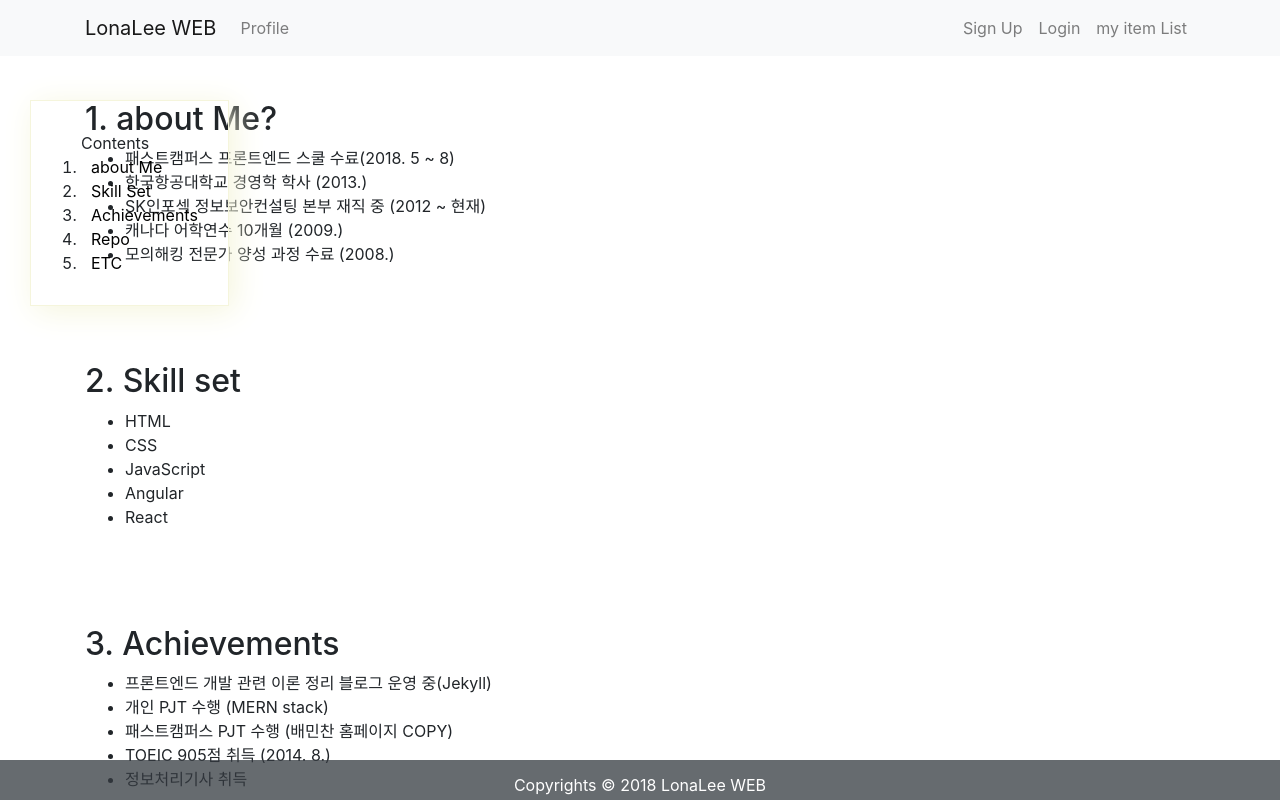
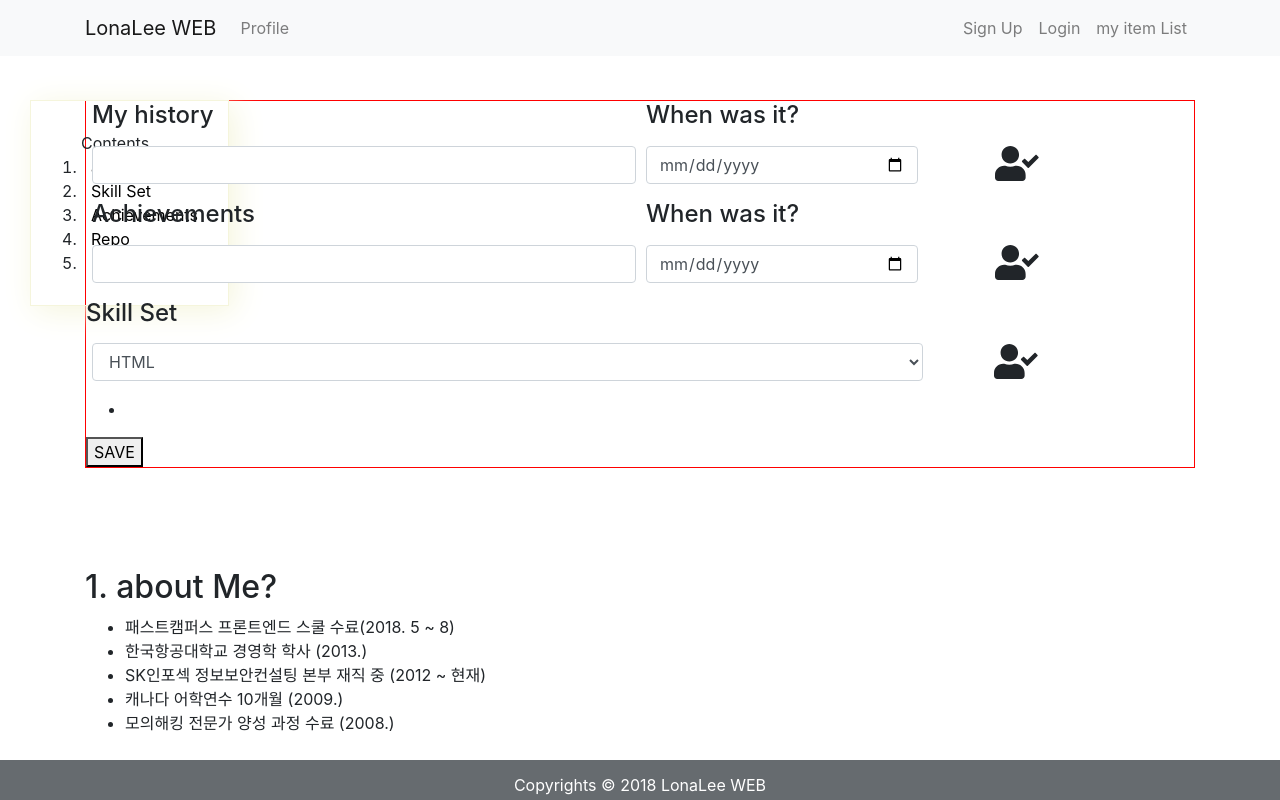
Before and after one commit to lonalee/react-express-lonalee-web, a React (Create React App) app in the folder client/: page /Profile in a window 1280 px wide. Shown: the top 800 px of the page. Built offline with nearby package versions, Linux system fonts and the light colour scheme.

Commit message:
working on myProfile

```diff
--- a/client/src/App.css
+++ b/client/src/App.css
@@ -188,3 +188,30 @@ section h2 {
 .btn-list {
   position: absolute;
 }
+
+/****************** My Profile *****************/
+
+.date-input {
+  width: 50%;
+}
+
+.form-skill-set {
+  max-width: 920px;
+}
+
+.form-container {
+  border: 1px solid red;
+}
+
+.form-group {
+  position: relative;
+}
+
+.click-icon {
+  width: 50px;
+  height: 50px;
+  position: absolute;
+  right: 150px;
+  top: 45px;
+  cursor: pointer;
+}
--- /dev/null
+++ b/client/src/components/common/spinner.js
@@ -0,0 +1,18 @@
+import React from "react";
+import spinnerImg from "./spinner.gif";
+
+export default () => {
+  return (
+    <div>
+      <img
+        src={spinnerImg}
+        alt=""
+        style={{
+          width: "100px",
+          margin: "auto",
+          display: "block"
+        }}
+      />
+    </div>
+  );
+};
--- a/client/src/components/dashboard/Dashboard.js
+++ b/client/src/components/dashboard/Dashboard.js
@@ -2,6 +2,7 @@ import React, { Component } from "react";
 import PropTypes from "prop-types";
 import { connect } from "react-redux";
 import { getCurrentProfile } from "../../action/profileActions";
+import Spinner from "../common/spinner";
 
 class Dashboard extends Component {
   componentDidMount() {
@@ -9,22 +10,51 @@ class Dashboard extends Component {
     this.props.getCurrentProfile();
   }
   render() {
+    const { user } = this.props.auth;
+    const { profile, loading } = this.props.profile;
+
+    let dashboardContent;
+
+    if (loading || profile === null) {
+      dashboardContent = <Spinner />;
+    } else {
+      if (Object.values(profile) > 0)
+        dashboardContent = <h4>Hello {user.name}</h4>;
+    }
+
     return (
-      <div>
-        <h1
-          style={{
-            marginTop: "100px"
-          }}
-        >
-          Dashboard
-        </h1>
+      <div
+        className="dashboard"
+        style={{
+          marginTop: "100px"
+        }}
+      >
+        <div className="container">
+          <div className="row">
+            <div className="col-md-12">
+              <h1 className="display-4">Dashboard</h1>
+              {dashboardContent}
+            </div>
+          </div>
+        </div>
       </div>
     );
   }
 }
 
+Dashboard.PropTypes = {
+  getCurrentProfile: PropTypes.func.isRequired,
+  auth: PropTypes.object.isRequired,
+  profile: PropTypes.object.isRequired
+};
+
+const mapStatetoProps = state => ({
+  auth: state.auth,
+  profile: state.profile
+});
+
 export default connect(
-  null,
+  mapStatetoProps,
   { getCurrentProfile }
 )(Dashboard);
 
--- a/client/src/components/profile/Profile.js
+++ b/client/src/components/profile/Profile.js
@@ -3,7 +3,63 @@ import Navbar from "../layout/Navbar";
 import Footer from "../layout/Footer";
 
 class Profile extends Component {
+  constructor() {
+    super();
+    this.state = {
+      selectSkills: [
+        "HTML",
+        "CSS",
+        "JavaScript",
+        "Angular",
+        "React",
+        "Vue",
+        "Express",
+        "MongoDB",
+        "Mongoose"
+      ],
+      selected: [],
+      myHistory: [
+        {
+          history: "",
+          date: ""
+        }
+      ],
+      achievements: [],
+      userInput: "",
+      userDate: ""
+    };
+  }
+
+  selectMySkill = e => {
+    console.dir(e.target);
+    console.log(e.target.value);
+  };
+
+  onChange(e) {
+    this.setState({
+      userInput: e.target.value
+    });
+  }
+  onClick(e) {
+    this.setState({
+      myHistory: [
+        { history: this.state.userInput, date: this.state.userDate },
+        ...this.state.myHistory
+      ],
+      userInput: "",
+      userDate: ""
+    });
+  }
+
+  changeDate(e) {
+    console.log(e.target.value);
+    this.setState({
+      userDate: e.target.value
+    });
+  }
+
   render() {
+    const selectSkills = this.state.selectSkills;
     return (
       <div>
         <Navbar />
@@ -37,6 +93,125 @@ class Profile extends Component {
             </li>
           </ul>
         </aside>
+        <div className="form-container" style={{ marginTop: "100px" }}>
+          <form onSubmit={this.onSubmit}>
+            <div
+              className="form-group form-row"
+              style={{ width: "100%", marginLeft: "1px" }}
+            >
+              <div className="col">
+                <label htmlFor="historyInput" className="history">
+                  <h4>My history</h4>
+                </label>
+                <input
+                  id="historyInput"
+                  name="historyInput"
+                  type="text"
+                  className="history-input form-control"
+                  onChange={this.onChange.bind(this)}
+                  value={this.state.userInput}
+                />
+                {this.state.myHistory.map(history => (
+                  <div key={history.history}>
+                    {history.date && history.history}
+                  </div>
+                ))}
+              </div>
+              <div className="col">
+                <label htmlFor="date" className="date">
+                  <h4>When was it?</h4>
+                </label>
+                <input
+                  id="date"
+                  type="date"
+                  className="date-input form-control"
+                  onChange={this.changeDate.bind(this)}
+                  value={this.state.userDate}
+                />
+                {this.state.myHistory.map(history => (
+                  <div key={history.history}>
+                    {history.date && history.date}
+                  </div>
+                ))}
+              </div>
+              <div className="click-icon" onClick={this.onClick.bind(this)}>
+                <i
+                  className="fas fa-user-check"
+                  style={{
+                    fontSize: "35px"
+                  }}
+                />
+              </div>
+            </div>
+            <div
+              className="form-group form-row"
+              style={{ width: "100%", marginLeft: "1px" }}
+            >
+              <div className="col">
+                <label htmlFor="">
+                  <h4>Achievements</h4>
+                </label>
+                <input
+                  type="text"
+                  className="form-control"
+                  onChange={this.onChange.bind(this)}
+                />
+              </div>
+              <div className="col">
+                <label htmlFor="">
+                  <h4>When was it?</h4>
+                </label>
+                <input
+                  className="form-control date-input"
+                  type="date"
+                  onChange={this.onChange.bind(this)}
+                />
+              </div>
+
+              <div className="click-icon" onClick={this.onClick.bind(this)}>
+                <i
+                  className="fas fa-user-check"
+                  style={{
+                    fontSize: "35px"
+                  }}
+                />
+              </div>
+            </div>
+            <div className="form-group">
+              <label htmlFor="skill-set" className="skill-set">
+                <h4>Skill Set</h4>
+              </label>
+              <select
+                name="skill-set"
+                id="skill-set"
+                className="form-control skill-set"
+                onChange={this.selectMySkill}
+                style={{
+                  width: "75%",
+                  marginLeft: "6px"
+                }}
+              >
+                {selectSkills.map(skill => (
+                  <option key={skill}>{skill}</option>
+                ))}
+              </select>
+              <div className="click-icon" onClick={this.onClick.bind(this)}>
+                <i
+                  className="fas fa-user-check"
+                  style={{
+                    fontSize: "35px"
+                  }}
+                />
+              </div>
+            </div>
+            <div className="selectedSkills">
+              <ul className="skills">
+                <li />
+              </ul>
+            </div>
+            <button>SAVE</button>
+          </form>
+        </div>
         <div className="section-container">
           <section className="section-1">
             <h2 id="about-Me">1. about Me?</h2>
```
Also changed, not shown: client/src/action/profileActions.js (+1 -6 lines), client/src/components/common/spinner.gif (added).
